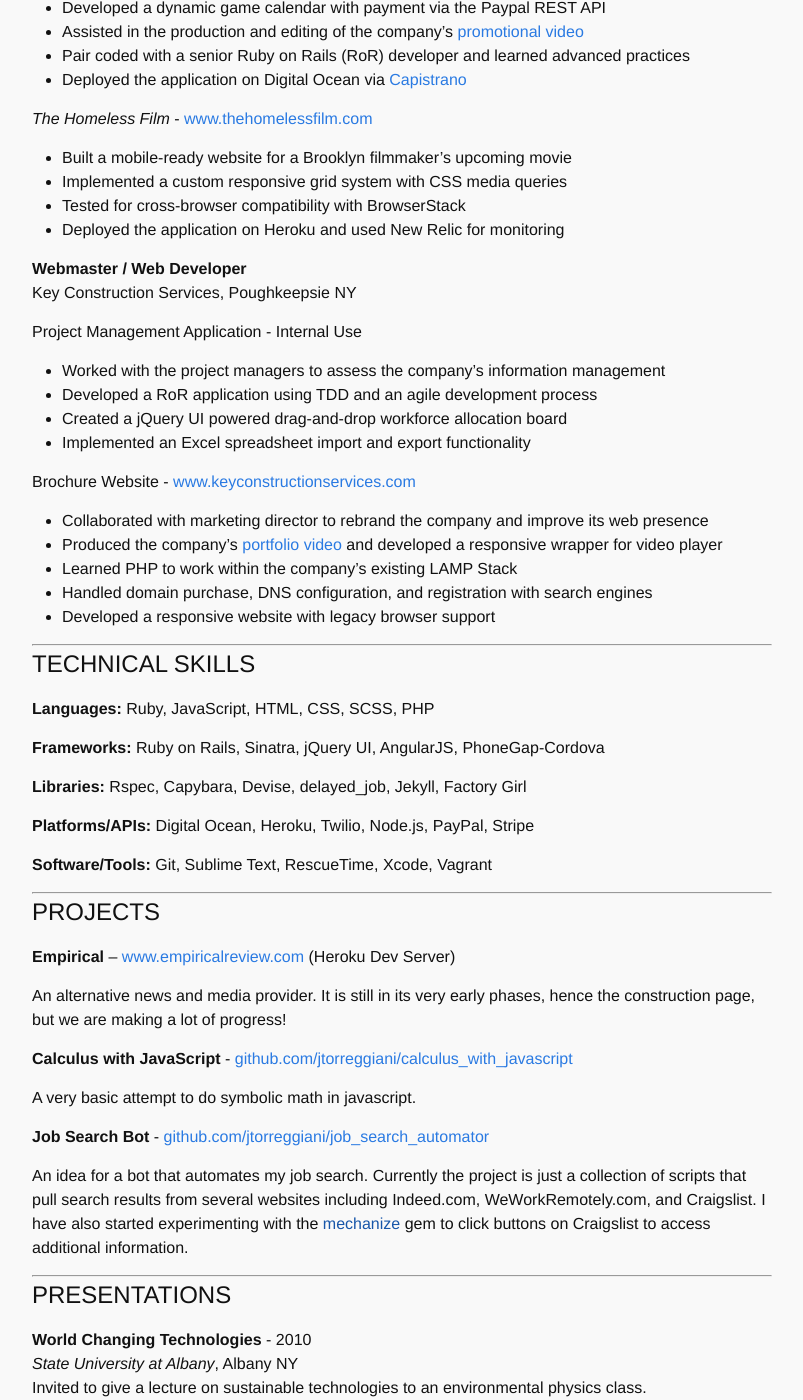
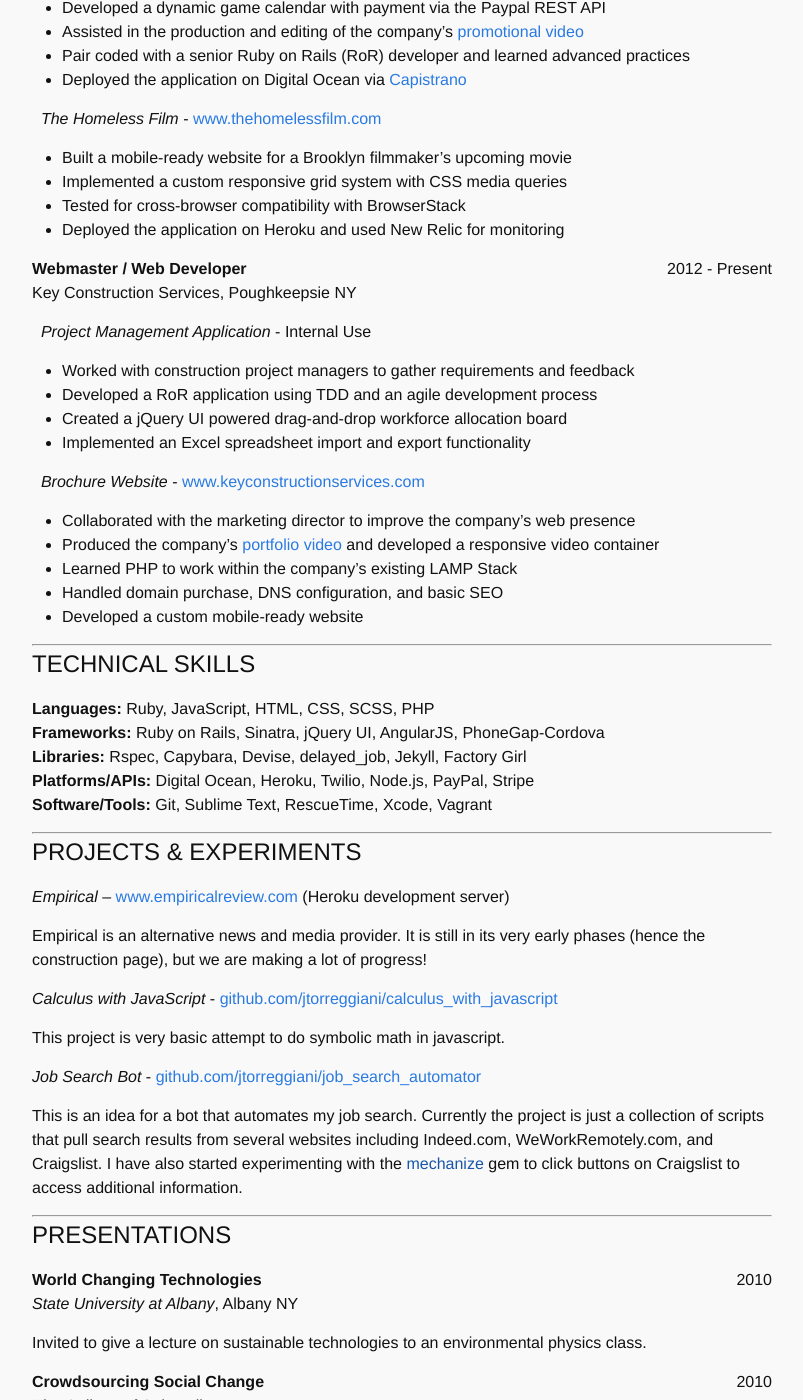
Before and after one commit to mccarrond/mccarrond.github.io, a Jekyll site: the page built from resume.md, in a window 1280 px wide and 1400 px high, scrolled down 753 px. Shown: the whole window, without its empty margins (238-1041 px from the left). Built offline with Jekyll 4.4.1, drawn with Linux system fonts in a browser that asks for light colours; some of the changed text lies outside the part shown.

Commit message:
update resume

```diff
--- a/resume.md
+++ b/resume.md
@@ -23,10 +23,10 @@
 
 #PROFESSIONAL EXPERIENCE
 
-**Web Engineer (Contractor)**
+**Web Engineer (Contractor)** <span style="float:right;"> 2013 - Present </span>
 Remote
 
-*Fortune 500 Company*
+&nbsp;&nbsp;*Fortune 500 Company*
 
 * Developed a lightweight voice application using Twilio and Sinatra
 * Implemented a basic interactive voice response system that handles caller input
@@ -34,7 +34,7 @@
 * Delivered the solution 2 months faster than predicted by the project manager
 * Reduced the budget of the project by $15,000
 
-*Roadrunner Paintball* - [www.roadrunnerpaintball.com](http://www.roadrunnerpaintball.com/)
+&nbsp;&nbsp;*Roadrunner Paintball* - [www.roadrunnerpaintball.com](http://www.roadrunnerpaintball.com/)
 
 * Managed a designer, developer, and video producer to create an interactive website
 * Developed a dynamic game calendar with payment via the Paypal REST API
@@ -42,61 +42,58 @@
 * Pair coded with a senior Ruby on Rails (RoR) developer and learned advanced practices
 * Deployed the application on Digital Ocean via [Capistrano](http://capistranorb.com/)
 
-*The Homeless Film* - [www.thehomelessfilm.com](http://www.thehomelessfilm.com/)
+&nbsp;&nbsp;*The Homeless Film* - [www.thehomelessfilm.com](http://www.thehomelessfilm.com/)
 
 * Built a mobile-ready website for a Brooklyn filmmaker's upcoming movie
 * Implemented a custom responsive grid system with CSS media queries
 * Tested for cross-browser compatibility with BrowserStack
 * Deployed the application on Heroku and used New Relic for monitoring
 
-**Webmaster / Web Developer**
+**Webmaster / Web Developer** <span style="float:right;"> 2012 - Present </span>
 Key Construction Services, Poughkeepsie NY
 
-Project Management Application - Internal Use
+&nbsp;&nbsp;*Project Management Application* - Internal Use
 
-* Worked with the project managers to assess the company's information management
+* Worked with construction project managers to gather requirements and feedback
 * Developed a RoR application using TDD and an agile development process
 * Created a jQuery UI powered drag-and-drop workforce allocation board
 * Implemented an Excel spreadsheet import and export functionality
 
-Brochure Website - [www.keyconstructionservices.com](http://keyconstructionservices.com/)
+&nbsp;&nbsp;*Brochure Website* - [www.keyconstructionservices.com](http://keyconstructionservices.com/)
 
-* Collaborated with marketing director to rebrand the company and improve its web presence
+* Collaborated with the marketing director to improve the company’s web presence
 * Produced the company's [portfolio video](https://www.youtube.com/watch?v=WnZChu3UiDY) and
-developed a responsive wrapper for video player
+developed a responsive video container
 * Learned PHP to work within the company's existing LAMP Stack
-* Handled domain purchase, DNS configuration, and registration with search engines
-* Developed a responsive website with legacy browser support
+* Handled domain purchase, DNS configuration, and basic SEO
+* Developed a custom mobile-ready website
 
 ---
 
 #TECHNICAL SKILLS
 
 **Languages:** Ruby, JavaScript, HTML, CSS, SCSS, PHP
-
 **Frameworks:** Ruby on Rails, Sinatra, jQuery UI, AngularJS, PhoneGap-Cordova
-
 **Libraries:** Rspec, Capybara, Devise, delayed_job, Jekyll, Factory Girl
-
 **Platforms/APIs:** Digital Ocean, Heroku, Twilio, Node.js, PayPal, Stripe
-
 **Software/Tools:** Git, Sublime Text, RescueTime, Xcode, Vagrant
 
 ---
 
-#PROJECTS
+#PROJECTS & EXPERIMENTS
 
-**Empirical** -- [www.empiricalreview.com](http://www.empiricalreview.com/) (Heroku Dev Server)
+*Empirical* -- [www.empiricalreview.com](http://www.empiricalreview.com/) (Heroku development server)
 
-An alternative news and media provider. It is still in its very early phases, hence the construction page, but we are making a lot of progress!
+Empirical is an alternative news and media provider. It is still in its very early phases (hence the construction page), but we are making a lot of progress!
 
-**Calculus with JavaScript** - [github.com/jtorreggiani/calculus_with_javascript](https://github.com/jtorreggiani/calculus_with_javascript)
+*Calculus with JavaScript* -
+[github.com/jtorreggiani/calculus_with_javascript](https://github.com/jtorreggiani/calculus_with_javascript)
 
-A very basic attempt to do symbolic math in javascript.
+This project is very basic attempt to do symbolic math in javascript.
 
-**Job Search Bot** - [github.com/jtorreggiani/job_search_automator](https://github.com/jtorreggiani/job_search_automator)
+*Job Search Bot* - [github.com/jtorreggiani/job_search_automator](https://github.com/jtorreggiani/job_search_automator)
 
-An idea for a bot that automates my job search. Currently the project is just a collection of scripts that pull
+This is an idea for a bot that automates my job search. Currently the project is just a collection of scripts that pull
 search results from several websites including Indeed.com, WeWorkRemotely.com, and Craigslist. I have also started
 experimenting with the [mechanize]() gem to click buttons on Craigslist to access additional information.
 
@@ -104,27 +101,29 @@
 
 #PRESENTATIONS
 
-**World Changing Technologies** - 2010
+**World Changing Technologies** <span style="float:right;"> 2010 </span>
 *State University at Albany*, Albany NY
+
 Invited to give a lecture on sustainable technologies to an environmental physics class.
 
-**Crowdsourcing Social Change** - 2010
+**Crowdsourcing Social Change** <span style="float:right;"> 2010 </span>
 *The College of Saint*, Albany NY
+
 Presented research on the use of crowdsourcing to solve the problems of debt and inequality.
 
 ---
 
 #EDUCATION
 
-**Back-End Web Development Technology Course** - 2013
+**Back-End Web Development Technology Course** <span style="float:right;"> 2013 </span>
 General Assembly, New York NY
 
 
-**Bachelor of Arts in History, Minor in Philosophy** - 2010
+**Bachelor of Arts in History** <span style="float:right;"> 2010 </span>
 The College of Saint Rose, Albany NY
 
 
-**Semester Abroad** - 2009
+**Semester Abroad** <span style="float:right;"> 2009 </span>
 Lorenzo De' Medici Italian International Institute, Florence, Italy
 
 ---
```
